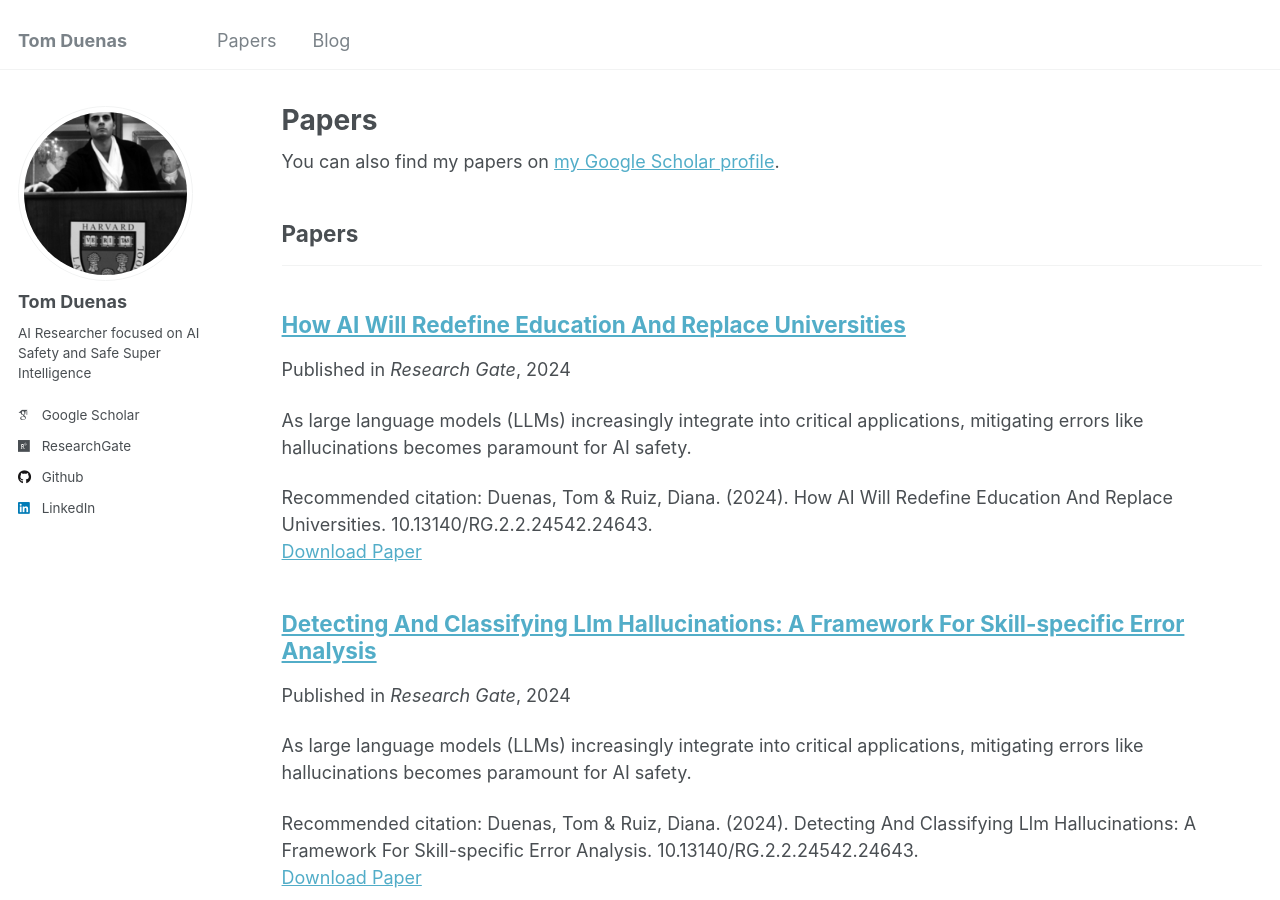
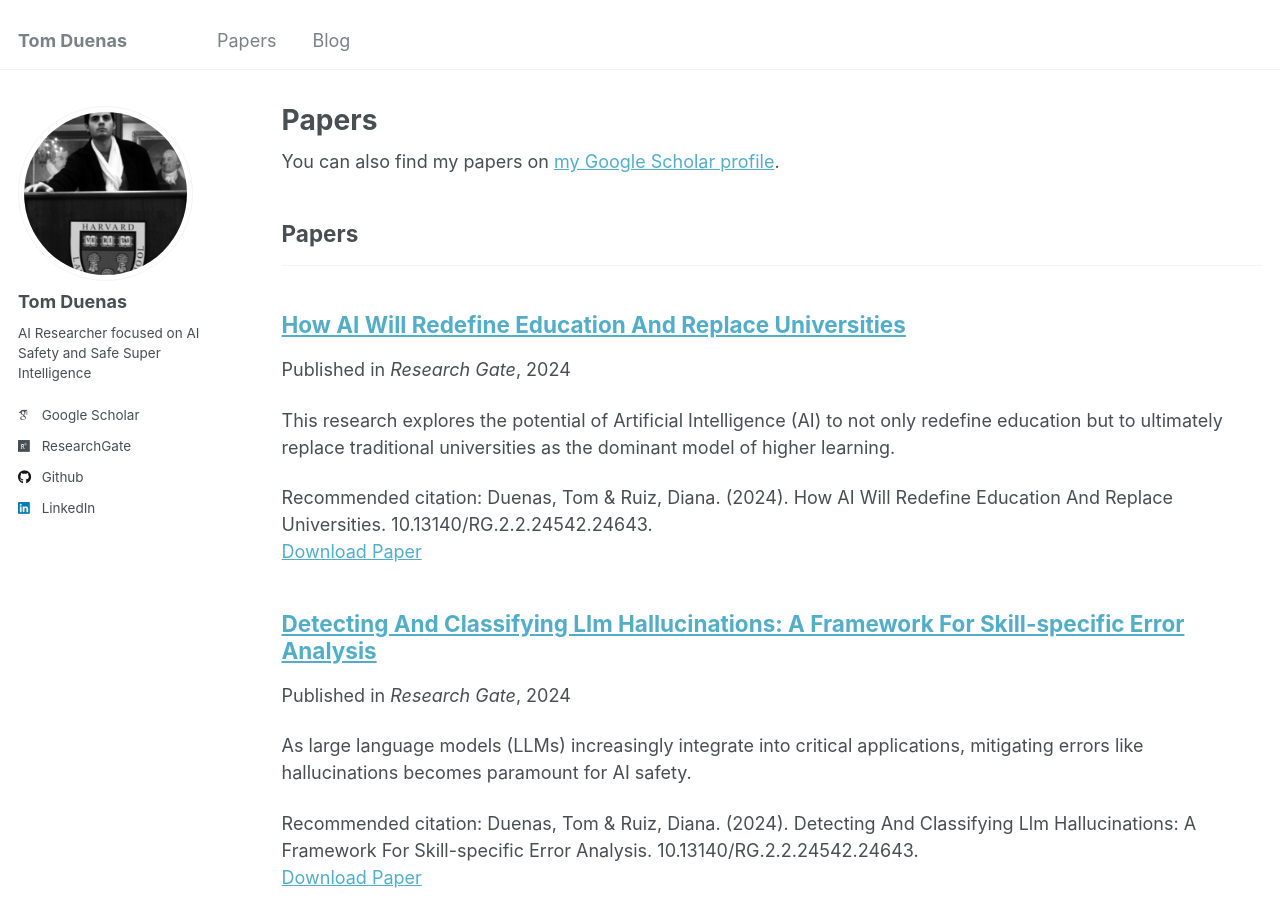
Before and after one commit to TomDuenas/tomduenas.github.io, a Jekyll site: the page built from _pages/publications.html, in a window 1280 px wide and 900 px high. Built offline with Jekyll 4.4.1, drawn with Linux system fonts in a browser that asks for light colours; some web fonts are replaced.

Commit message:
Update ai-will-redefine-education-and-end-universities.md

```diff
--- a/_publications/ai-will-redefine-education-and-end-universities.md
+++ b/_publications/ai-will-redefine-education-and-end-universities.md
@@ -3,7 +3,7 @@ title: "How AI Will Redefine Education And Replace Universities"
 collection: publications
 category: manuscripts
 permalink:
-excerpt: 'As large language models (LLMs) increasingly integrate into critical applications, mitigating errors like hallucinations becomes paramount for AI safety.'
+excerpt: 'This research explores the potential of Artificial Intelligence (AI) to not only redefine education but to ultimately replace traditional universities as the dominant model of higher learning.'
 date: 2024-12-29
 venue: 'Research Gate'
 paperurl: 'https://www.researchgate.net/publication/387509201_How_AI_Will_Redefine_Education_And_Replace_Universities'
```
